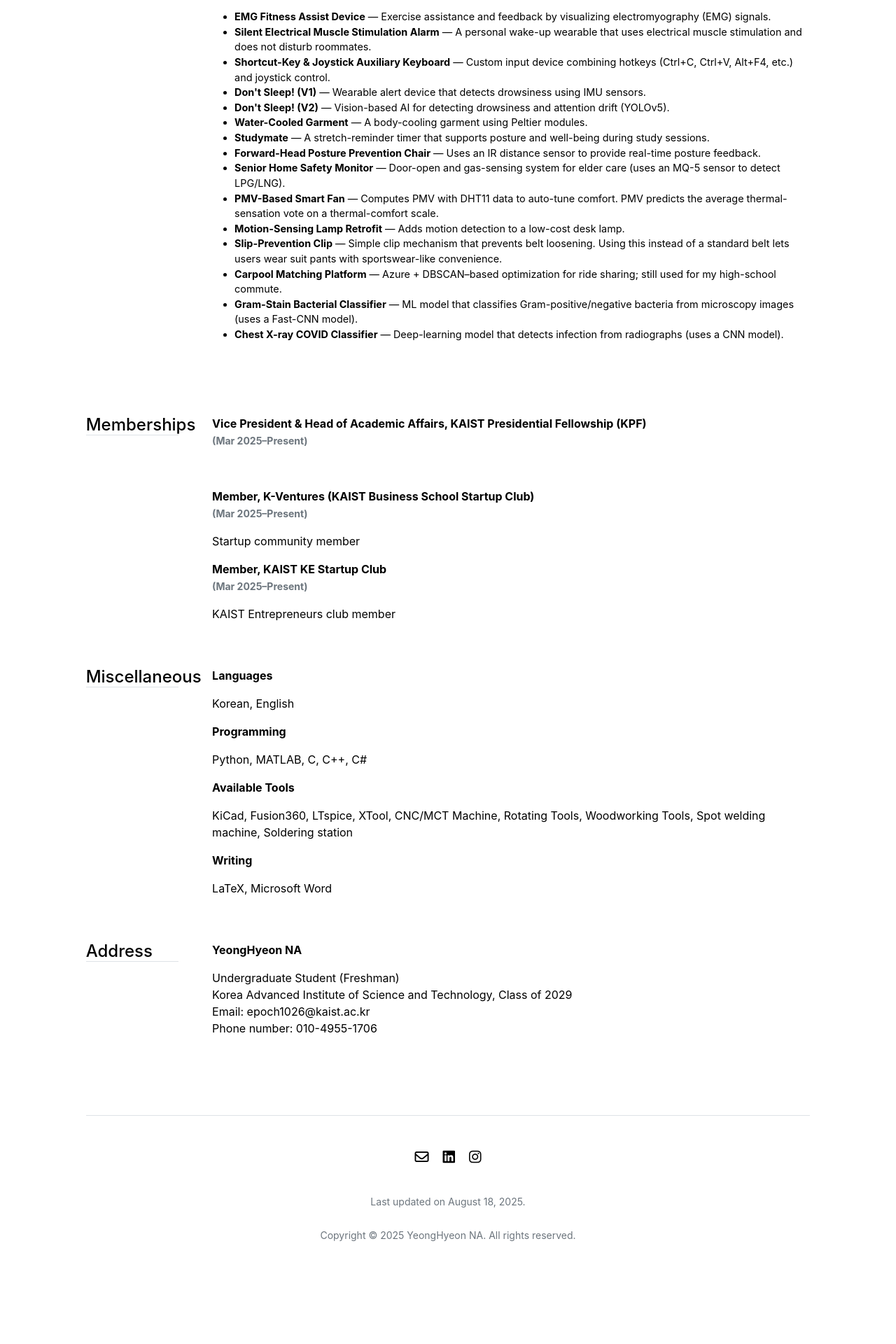
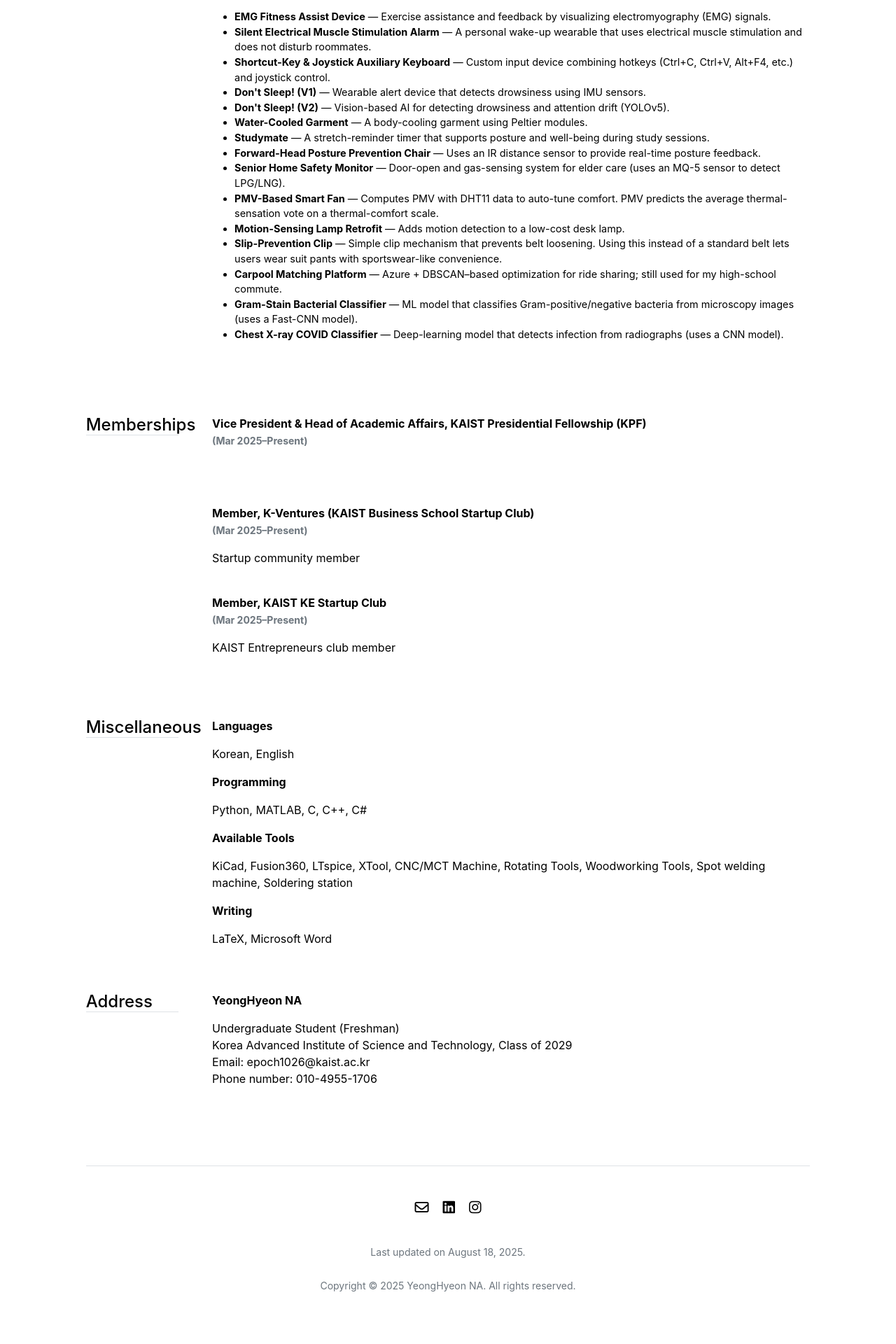
Before and after one commit to ynghyn-na/ynghyn-na.github.io, a Jekyll site: the page built from cv.md, in a window 1280 px wide. Shown: the part 2116-4036 px from the top of the page at 70% size. Built offline with Jekyll 4.4.1, drawn with Linux system fonts in a browser that asks for light colours; before the commit the page ends 3964 px from its top, so only the background shows below that.

```diff
--- a/_data/cv/memberships.yml
+++ b/_data/cv/memberships.yml
@@ -1,11 +1,11 @@
 - title: 'Vice President & Head of Academic Affairs, KAIST Presidential Fellowship (KPF)'
-  description:
+  description: '<br>'
   duration: '(Mar 2025–Present)'
 
 - title: 'Member, K-Ventures (KAIST Business School Startup Club)'
-  description: 'Startup community member'
+  description: 'Startup community member<br>'
   duration: '(Mar 2025–Present)'
 
 - title: 'Member, KAIST KE Startup Club'
-  description: 'KAIST Entrepreneurs club member'
+  description: 'KAIST Entrepreneurs club member<br>'
   duration: '(Mar 2025–Present)'
```
